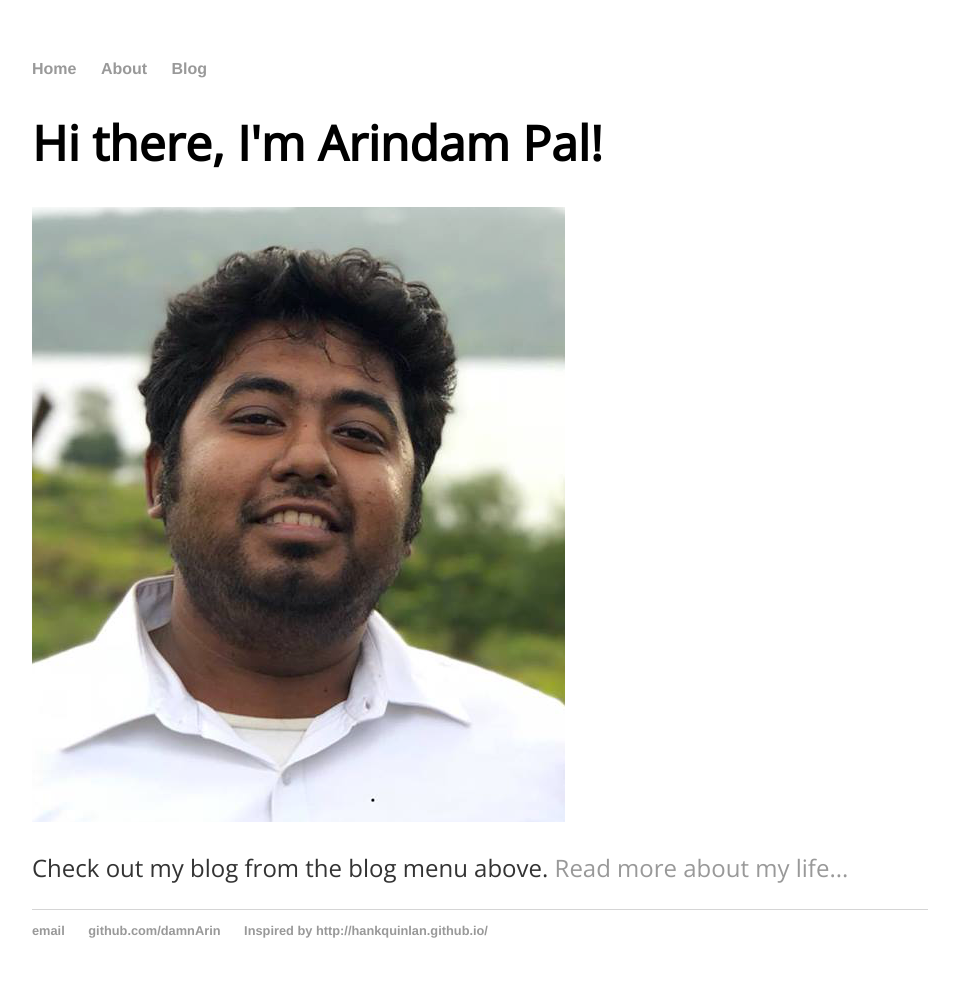
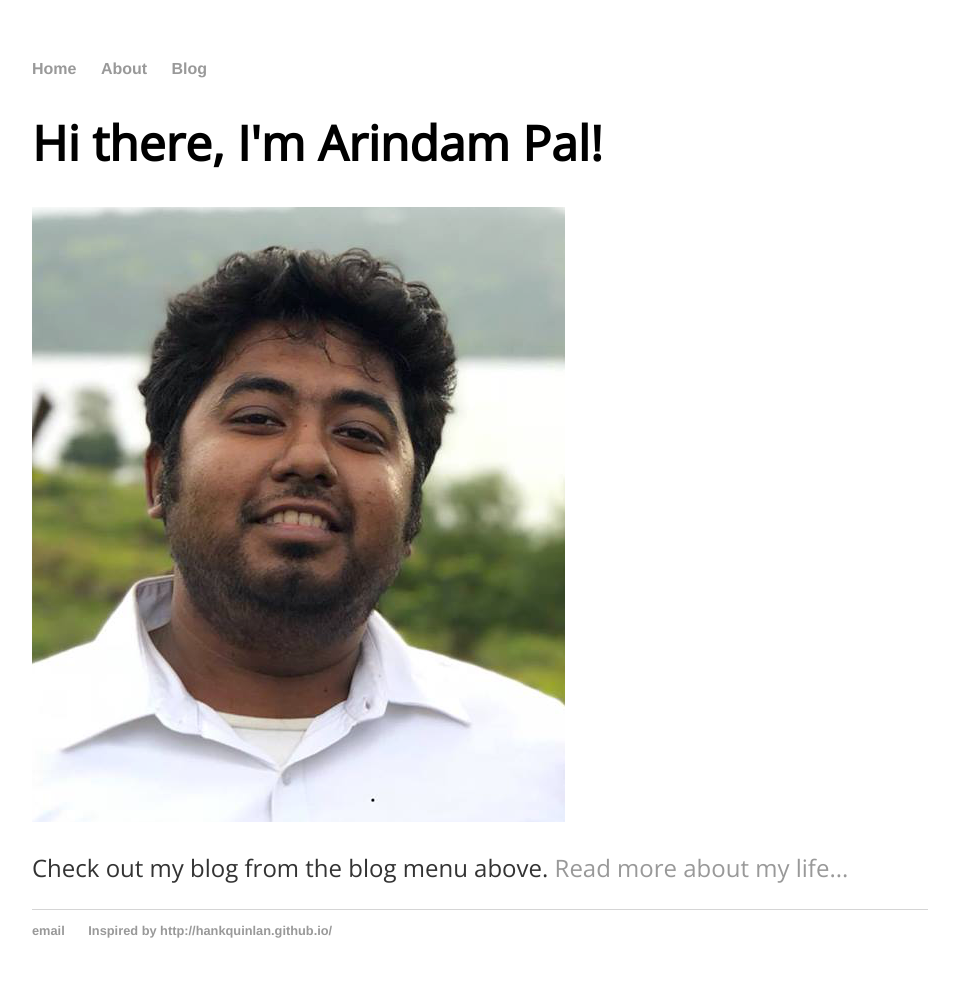
Before and after one commit to damnArin/damnArin.github.io, a Jekyll site: the page built from index.html, in a window 1280 px wide. Shown: the whole page, without its empty margins (160-1119 px from the left). Built offline with Jekyll 4.4.1, drawn with Linux system fonts in a browser that asks for light colours.

Commit message:
Removed Repo Link

```diff
--- a/_layouts/default.html
+++ b/_layouts/default.html
@@ -21,7 +21,6 @@
 			<footer>
 	    		<ul>
 	        		<li><a href="mailto:palarindam1991@gmail.com">email</a></li>
-	        		<li><a href="https://github.com/damnArin">github.com/damnArin</a></li>
 	        		<li><a href="https://github.com/">Inspired by http://hankquinlan.github.io/</a></li>
 				</ul>
 			</footer>
```
